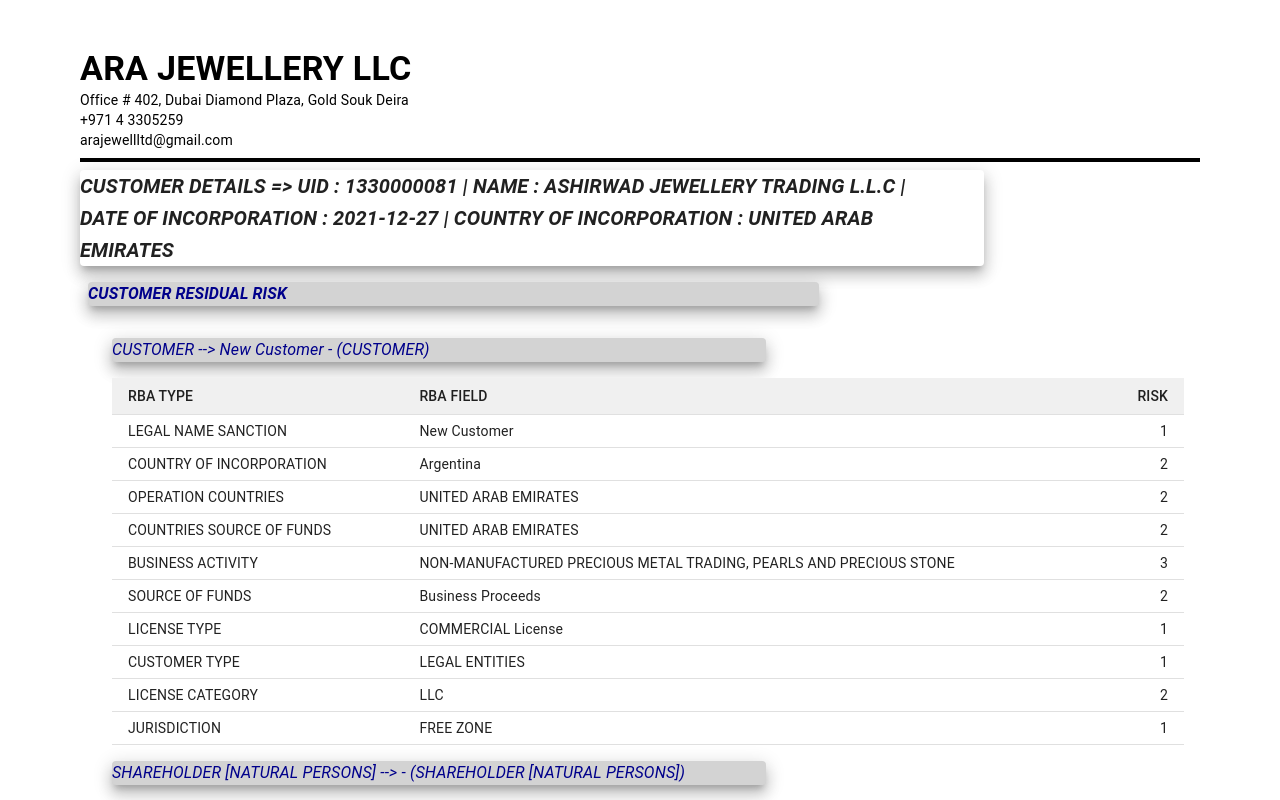
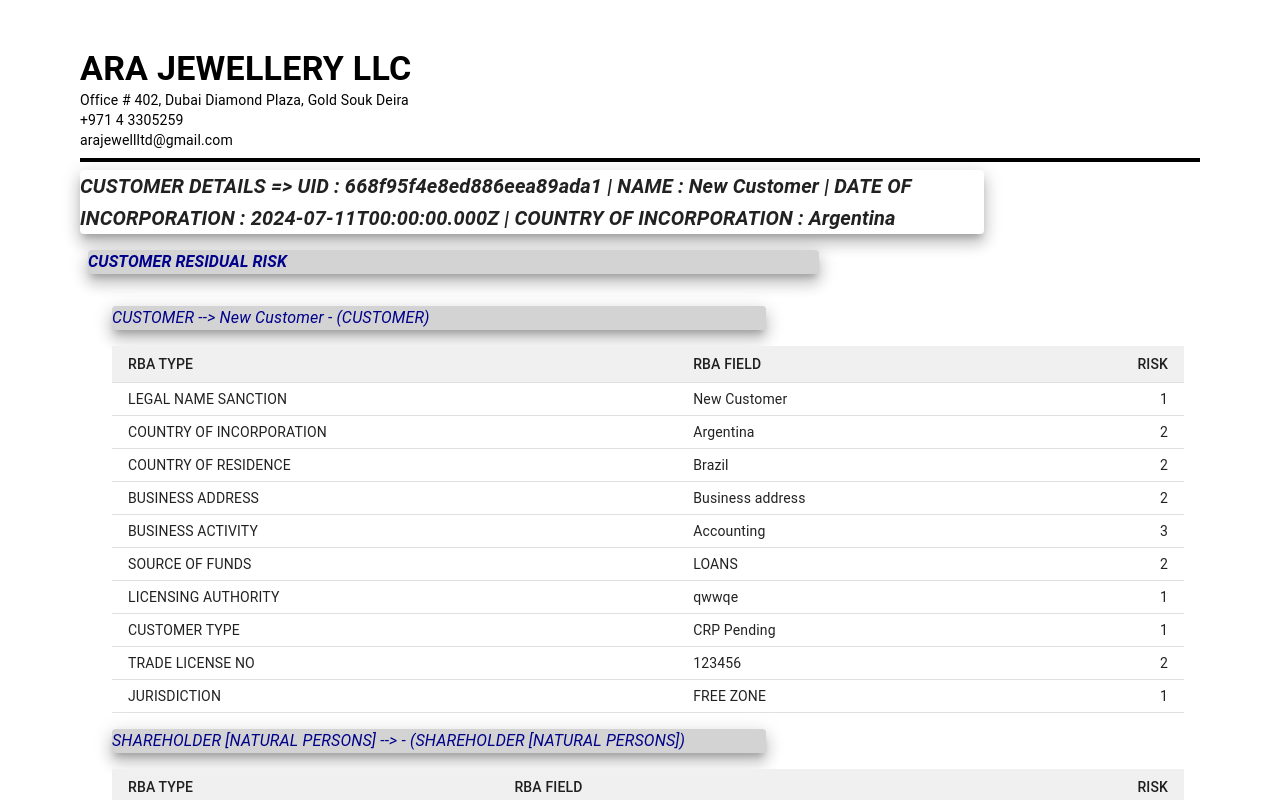
Before and after one commit to m-m4h4d/test, a React (Create React App) app: page / in a window 1280 px wide. Shown: the top 800 px of the page. Built offline with nearby package versions, Linux system fonts and the light colour scheme.

Commit message:
Customer Done

```diff
--- a/src/components/ARA LLC.js
+++ b/src/components/ARA LLC.js
@@ -37,7 +37,7 @@
     iban: "IBAN no",
     bicSwift: "BIC/Swift",
     currency: "usd",
-    yearOfRelationship: "2109",
+    yearOfRelationship: "2019",
     branch: "Islamabad",
     annualBusiness: "200000",
     totalShareCapital: "100000",
@@ -94,16 +94,16 @@
 
 const rows = {
   customer: {
-    name: "ASHIRWAD JEWELLERY TRADING L.L.C",
-    legal_Name_Sanction: createData(data.fullLegalName, 1), //data.fullLegalName
-    country_Of_Incorporation: createData(data.TradeLicenseInfo.countryOfIncorporation, 2), //data.TradeLicenseInfo.countryofIncorporation
-    operation_Countries: createData("UNITED ARAB EMIRATES", 2), //NA
-    countries_Source_Of_Funds: createData("UNITED ARAB EMIRATES", 2), //na
-    business_Activity: createData("NON-MANUFACTURED PRECIOUS METAL TRADING, PEARLS AND PRECIOUS STONE", 3), //data.TradeLicenseInfo.businessActivity
-    source_Of_Funds: createData("Business Proceeds", 2),
-    license_Type: createData("COMMERCIAL License", 1),
-    customer_Type: createData("LEGAL ENTITIES", 1),
-    license_Category: createData("LLC", 2),
+    name: data.fullLegalName,
+    legal_Name_Sanction: createData(data.fullLegalName, 1),
+    country_Of_Incorporation: createData(data.TradeLicenseInfo.countryOfIncorporation, 2),
+    country_Of_Residence: createData(data.contactInfo.contactCountry, 2),
+    business_Address: createData(data.businessAddress, 2),
+    business_Activity: createData(data.TradeLicenseInfo.businessActivity, 3),
+    source_Of_Funds: createData(data.sourceOfFunds, 2),
+    licensing_Authority: createData(data.TradeLicenseInfo.licensingAuthority, 1),
+    customer_Type: createData(data.riskProfile, 1),
+    trade_License_No: createData(data.TradeLicenseInfo.tradeLicenseNo, 2),
     jurisdiction: createData(data.jurisdiction, 1),
   },
   shareholder: {
@@ -121,10 +121,10 @@
 function App() {
   const user = {
     customer: {
-      uid: 1330000081,
-      name: "ASHIRWAD JEWELLERY TRADING L.L.C", //data.
-      dateOfIncorporation: "2021-12-27",
-      countryOfIncorporation: "UNITED ARAB EMIRATES",
+      uid: data._id,
+      name: data.fullLegalName,
+      dateOfIncorporation: data.TradeLicenseInfo.incorporationDate,
+      countryOfIncorporation: data.TradeLicenseInfo.countryOfIncorporation,
     },
   };
 
@@ -239,8 +239,7 @@
             >
               <Typography>
                 <i>
-                  SHAREHOLDER [NATURAL PERSONS] --{">"} {data.shareHolders.fullLegalName}{" "}
-                  - (SHAREHOLDER [NATURAL PERSONS])
+                  SHAREHOLDER [NATURAL PERSONS] --{">"} {data.shareHolders.fullLegalName}{" "} - (SHAREHOLDER [NATURAL PERSONS])
                 </i>
               </Typography>
             </Paper>
```
Also changed, not shown: 1 other file (tests, documents, lock files or other folders).
